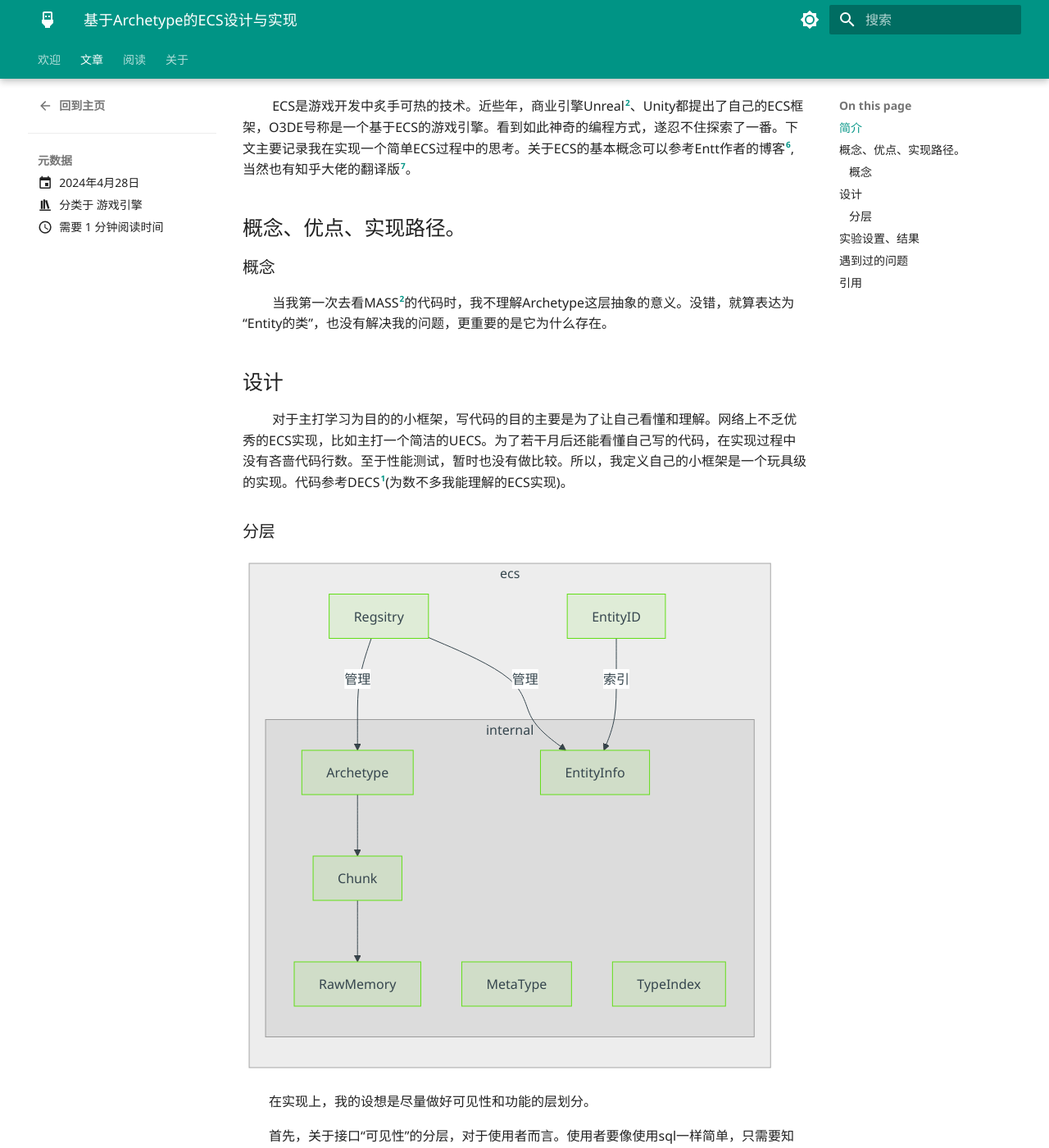
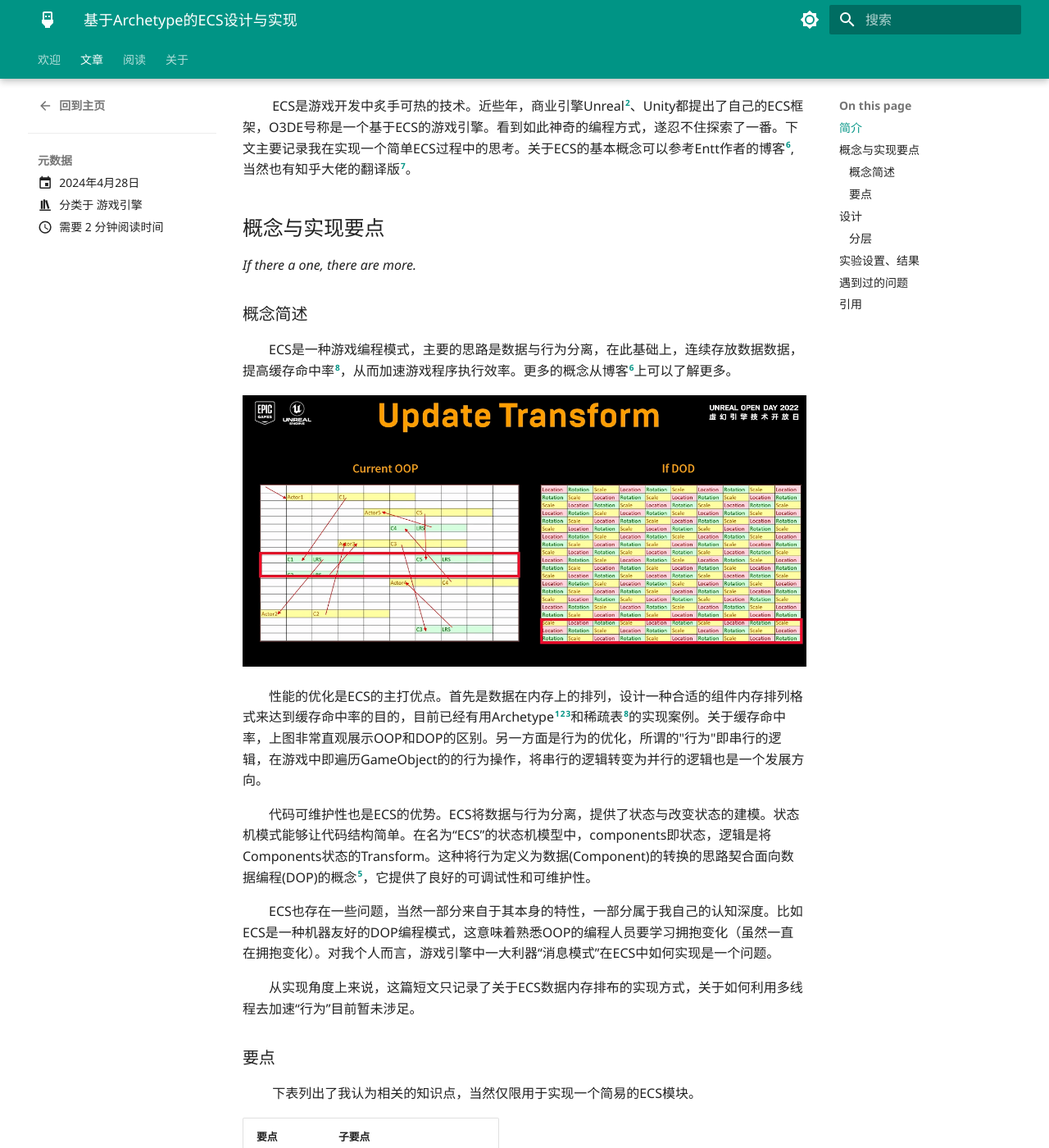
Before and after one commit to AkiyamaZw/neta_note, an MkDocs documentation site: the page built from docs/blog/posts/ecs.md, in a window 1280 px wide and 1400 px high, scrolled down 294 px. Shown: the whole window at 82% size. Built offline with MkDocs 1.6.1 and Material for MkDocs 9.7.7, drawn with Linux system fonts in a browser that asks for light colours; nearby versions of some CDN libraries; library files that are not in the unit come from our copies; some of the changed text lies outside the part shown.

Commit message:
add part doc

```diff
--- a/docs/blog/posts/ecs.md
+++ b/docs/blog/posts/ecs.md
@@ -14,8 +14,34 @@ tags: note
 ## 简介
 &emsp;&emsp; ECS是游戏开发中炙手可热的技术。近些年，商业引擎Unreal[^2]、Unity都提出了自己的ECS框架，O3DE号称是一个基于ECS的游戏引擎。看到如此神奇的编程方式，遂忍不住探索了一番。下文主要记录我在实现一个简单ECS过程中的思考。关于ECS的基本概念可以参考Entt作者的博客[^6], 当然也有知乎大佬的翻译版[^7]。
 
-## 概念、优点、实现路径。
-### 概念
+## 概念与实现要点
+
+*If there a one, there are more.*
+
+### 概念简述
+
+&emsp;&emsp;ECS是一种游戏编程模式，主要的思路是数据与行为分离，在此基础上，连续存放数据数据，提高缓存命中率[^8]，从而加速游戏程序执行效率。更多的概念从博客[^6]上可以了解更多。
+
+![虚幻引擎MASS演讲](img/ecs_cache.png)
+
+&emsp;&emsp;性能的优化是ECS的主打优点。首先是数据在内存上的排列，设计一种合适的组件内存排列格式来达到缓存命中率的目的，目前已经有用Archetype[^1][^2][^3]和稀疏表[^8]的实现案例。关于缓存命中率，上图非常直观展示OOP和DOP的区别。另一方面是行为的优化，所谓的"行为"即串行的逻辑，在游戏中即遍历GameObject的的行为操作，将串行的逻辑转变为并行的逻辑也是一个发展方向。
+
+&emsp;&emsp;代码可维护性也是ECS的优势。ECS将数据与行为分离，提供了状态与改变状态的建模。状态机模式能够让代码结构简单。在名为“ECS”的状态机模型中，components即状态，逻辑是将Components状态的Transform。这种将行为定义为数据(Component)的转换的思路契合面向数据编程(DOP)的概念[^5]，它提供了良好的可调试性和可维护性。
+
+&emsp;&emsp;ECS也存在一些问题，当然一部分来自于其本身的特性，一部分属于我自己的认知深度。比如ECS是一种机器友好的DOP编程模式，这意味着熟悉OOP的编程人员要学习拥抱变化（虽然一直在拥抱变化）。对我个人而言，游戏引擎中一大利器“消息模式”在ECS中如何实现是一个问题。
+
+&emsp;&emsp;从实现角度上来说，这篇短文只记录了关于ECS数据内存排布的实现方式，关于如何利用多线程去加速“行为”目前暂未涉足。
+
+### 要点
+&emsp;&emsp; 下表列出了我认为相关的知识点，当然仅限用于实现一个简易的ECS模块。
+
+|要点|子要点|
+|--|--|
+|裸内存|分配、回收、格式化读取、删除|
+|ECS|Chunk、ArcheType、Registry|
+|C++模版|函数模版，type_traits|
+
+
 &emsp;&emsp; 当我第一次去看MASS[^2]的代码时，我不理解Archetype这层抽象的意义。没错，就算表达为“Entity的类”，也没有解决我的问题，更重要的是它为什么存在。
 
 
@@ -71,3 +97,6 @@ end
 [^5]: https://www.bilibili.com/video/BV1xW411r7tz/?spm_id_from=333.337.search-card.all.click&vd_source=b7c2138ea8aa033f5b5f8039de77f0d4
 [^6]: https://skypjack.github.io/2019-02-14-ecs-baf-part-1/
 [^7]: https://zhuanlan.zhihu.com/p/684268890
+[^8]: https://github.com/skypjack/entt
+[^9]: https://gameprogrammingpatterns.com/data-locality.html
+[^10]: https://www.bilibili.com/video/BV13D4y1v7xx/?spm_id_from=333.337.search-card.all.click&vd_source=b7c2138ea8aa033f5b5f8039de77f0d4
```
Also changed, not shown: docs/blog/posts/img/ecs_cache.png (added).
